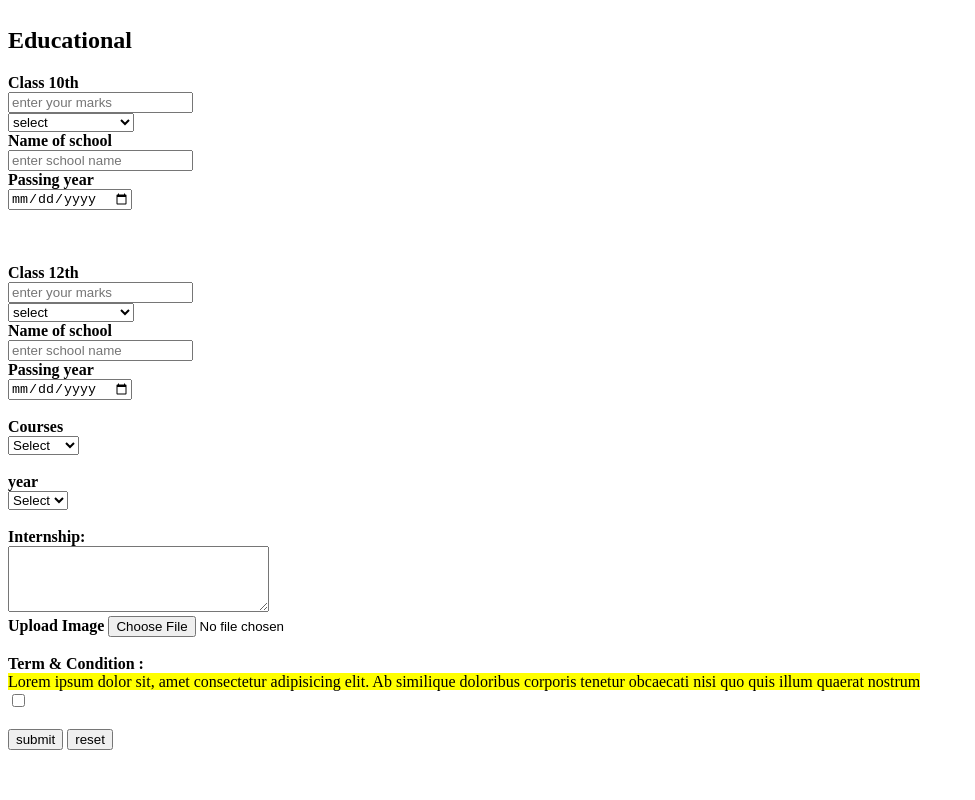
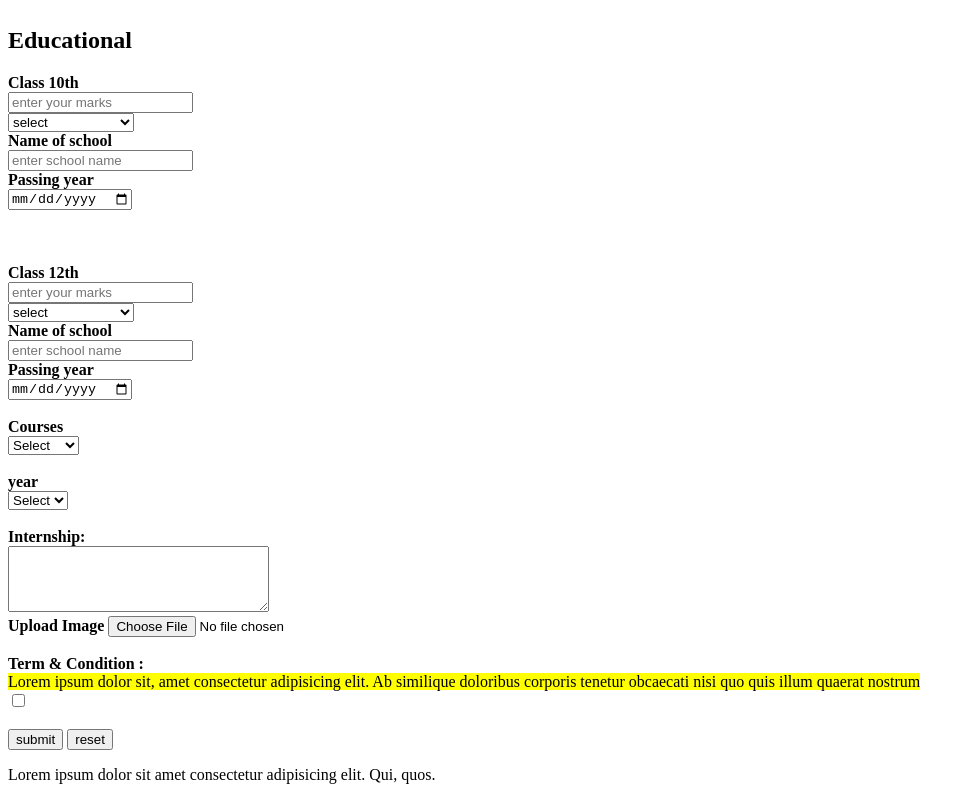
Before and after one commit to mdizaanahmad/Exam-Form-Website, a plain HTML site: page index.html in a window 1280 px wide. Shown: the part 612-1412 px from the top of the page, without its empty margins (0-975 px from the left). Before the commit the page ends 1370 px from the top, so only its background shows below. Drawn offline with Linux system fonts and the light colour scheme.

Commit message:
add paragraph

```diff
--- a/index.html
+++ b/index.html
@@ -174,5 +174,9 @@
     </form>
 
 
+        <P>Lorem ipsum dolor sit amet consectetur adipisicing elit. Qui, quos.</P>
+
+
+
 </body>
 </html>
```
